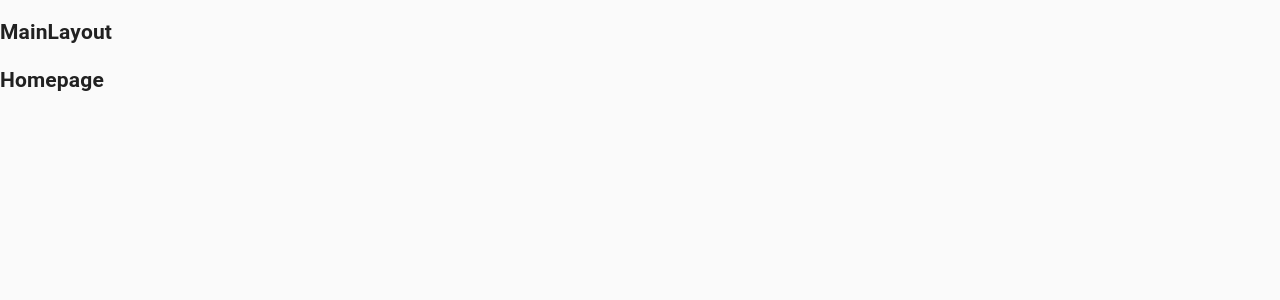
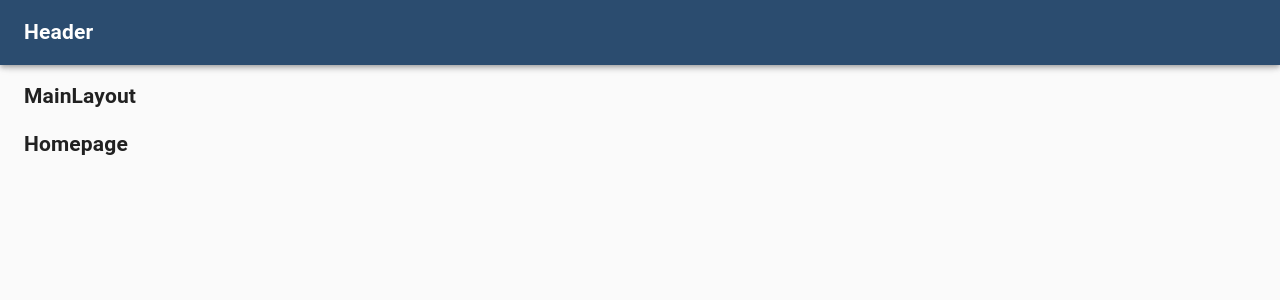
Before and after one commit to Xandreww/bulletin-board, a React (Create React App) app: page / in a window 1280 px wide. Shown: the top 300 px of the page. Built offline with nearby package versions, Linux system fonts and the light colour scheme.

Commit message:
setup MainLayout

```diff
--- a/package.json
+++ b/package.json
@@ -12,6 +12,12 @@
     "test-all": "react-scripts test --watchAll=false --noStackTrace",
     "test-related": "react-scripts test --watchAll=false --noStackTrace --findRelatedTests",
     "eject": "react-scripts eject"
+  },
+  "prettier": {
+    "tabWidth": 2,
+    "singleQuote": true,
+    "trailingComma": "all",
+    "printWidth": 140
   },
   "husky": {
     "hooks": {
--- a/src/components/layout/MainLayout/MainLayout.js
+++ b/src/components/layout/MainLayout/MainLayout.js
@@ -1,5 +1,10 @@
 import React from 'react';
 import PropTypes from 'prop-types';
+import AppBar from '@material-ui/core/AppBar';
+import Container from '@material-ui/core/Container';
+import Toolbar from '@material-ui/core/Toolbar';
+import { CssBaseline } from '@material-ui/core';
+import { Header } from '../Header/Header';
 
 import clsx from 'clsx';
 
@@ -8,10 +13,21 @@ import clsx from 'clsx';
 
 import styles from './MainLayout.module.scss';
 
-const Component = ({className, children}) => (
+const Component = ({ className, children }) => (
   <div className={clsx(className, styles.root)}>
-    <h2>MainLayout</h2>
-    {children}
+    <CssBaseline />
+    <AppBar>
+      <Container maxWidth="lg">
+        <Toolbar disableGutters>
+          <Header />
+        </Toolbar>
+      </Container>
+    </AppBar>
+    <Container maxWidth="lg">
+      <Toolbar />
+      <h2>MainLayout</h2>
+      {children}
+    </Container>
   </div>
 );
 
```
